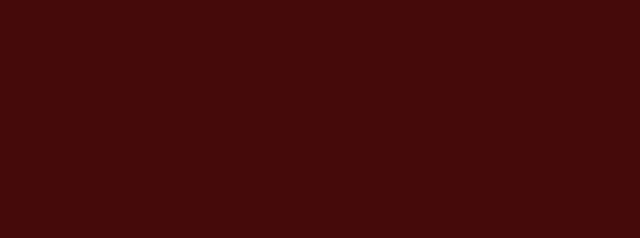
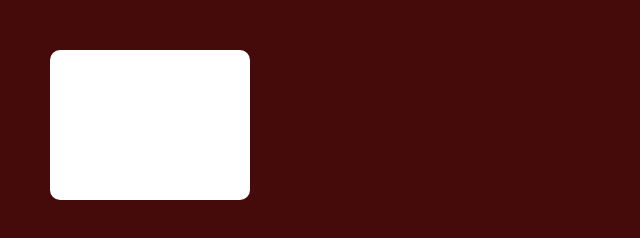
Before and after one commit to dicepaw/dicepaw.github.io, a plain HTML site: page index.html in a window 1280 px wide. Shown: the top 238 px of the page, without its empty margins (0-640 px from the left). Drawn offline with Linux system fonts and the light colour scheme.

Commit message:
Update index.html

```diff
--- a/index.html
+++ b/index.html
@@ -1,12 +1,15 @@
+<!DOCTYPE html>
+<html lang="en">
 <head>
+    <meta charset="UTF-8">
+    <meta name="viewport" content="width=device-width, initial-scale=1.0">
     <title>Dicepaw Official</title>
 
-    <!-- Favicon -->
     <link rel="icon" href="https://cdn.discordapp.com/attachments/1084139185004351509/1337171661660885115/BackgroundEraser_20250206_232150806.png?ex=67a679a7&is=67a52827&hm=93d85a3b0a20048b3e75867280a8ebaf9cbb9d3fd466e1b070e8929951f08850&" type="image/png">
 
     <!-- Open Graph Meta Tags (for Social Media & Messaging Apps) -->
     <meta property="og:title" content="Dicepaw Official">
-    <meta property="og:description" content="Dicepaw! The team where we create random stuff! For more information join our discord or read in our website!">
+    <meta property="og:description" content="Dicepaw! A team where we create stuff! More you will find in the website or in our discord!">
     <meta property="og:image" content="https://cdn.discordapp.com/attachments/1084139185004351509/1337171661660885115/BackgroundEraser_20250206_232150806.png?ex=67a679a7&is=67a52827&hm=93d85a3b0a20048b3e75867280a8ebaf9cbb9d3fd466e1b070e8929951f08850&">
     <meta property="og:url" content="https://dicepaw.fpr.net">
     <meta property="og:type" content="website">
@@ -14,6 +17,27 @@
     <style>
         body {
             background-color: #450a0a;
+            margin: 0;
+            display: flex;
+            justify-content: center;
+            align-items: center;
+            height: 250vh;
+        }
+
+        .box {
+            width: 200px;  /* Adjust width */
+            height: 150px; /* Adjust height */
+            background-color: white; /* Box color */
+            position: absolute; /* Allows movement */
+            top: 50px; /* Move box down */
+            left: 50px; /* Move box right */
+            border-radius: 10px; /* Optional: Rounded edges */
         }
     </style>
 </head>
+<body>
+
+    <div class="box"></div>
+
+</body>
+</html>
```
